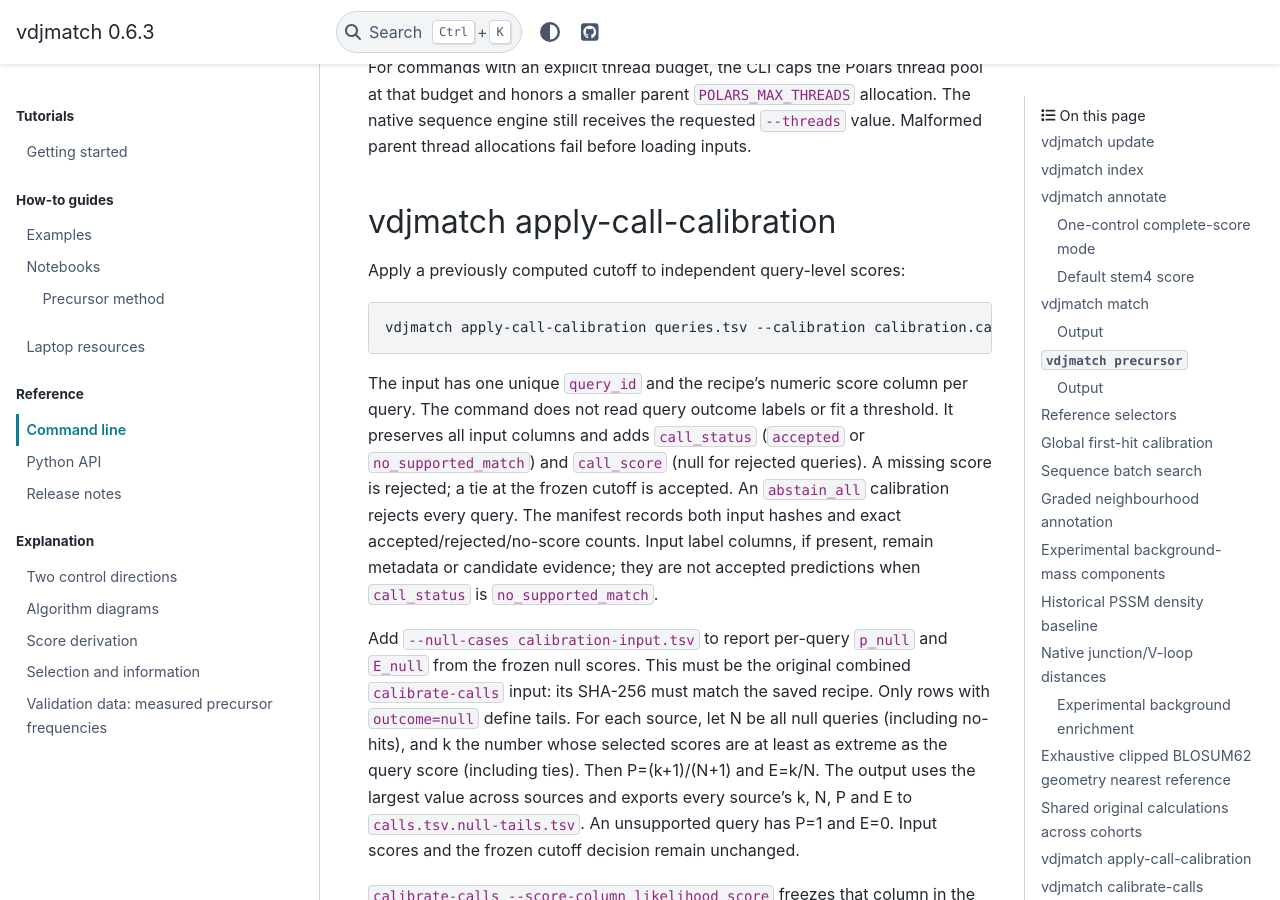
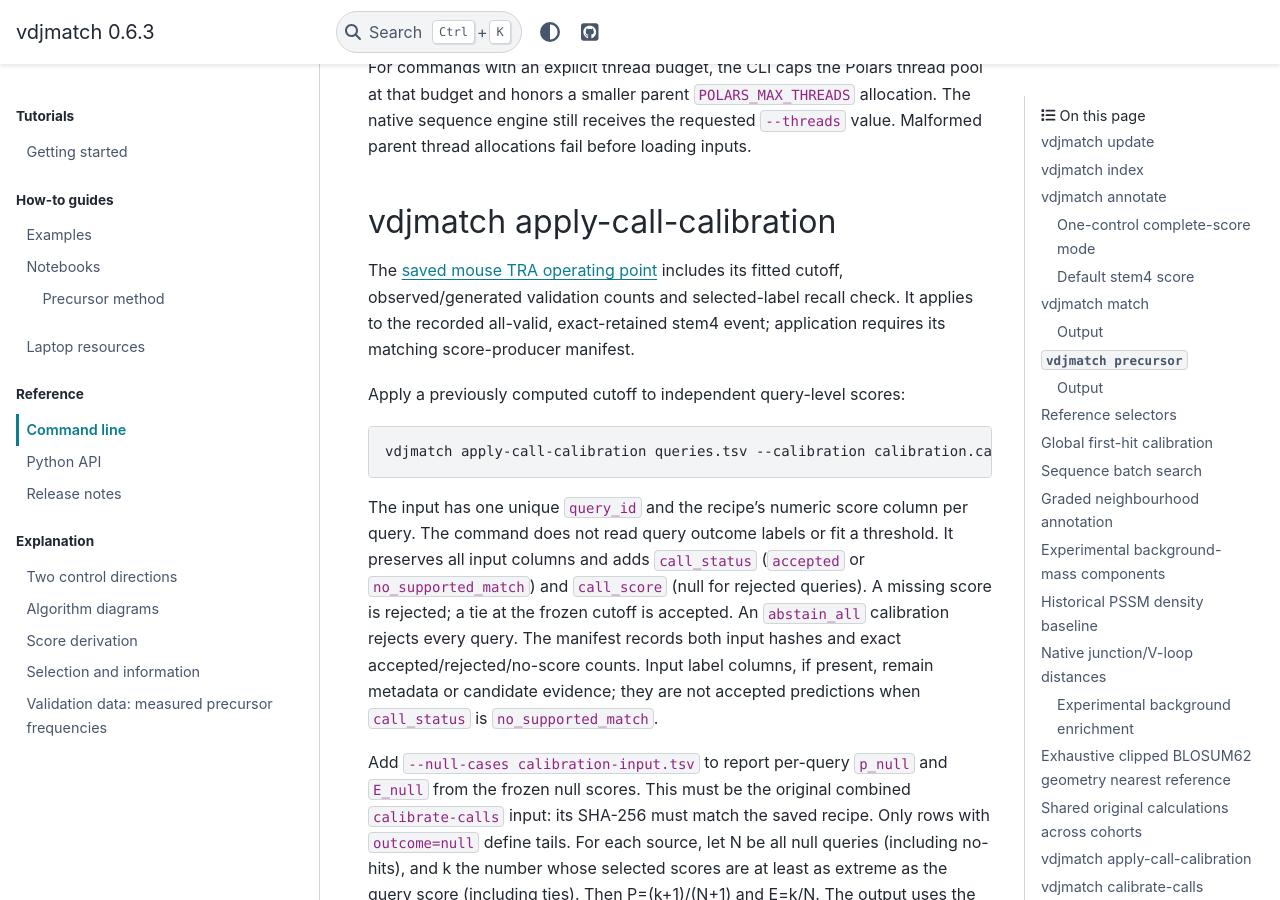
Before and after one commit to antigenomics/vdjmatch, a Sphinx documentation site: the page built from docs/cli.rst, in a window 1280 px wide and 900 px high, scrolled down 26958 px. Built offline with Sphinx 7.4.7 and the PyData theme 0.15.4, drawn with Linux system fonts in a browser that asks for light colours; pages that are not in the unit, such as notebooks, are missing from menus.

Commit message:
Document the mouse TRA calibration artifact (#37)

```diff
--- a/docs/cli.rst
+++ b/docs/cli.rst
@@ -1060,6 +1060,11 @@ Malformed parent thread allocations fail before loading inputs.
 vdjmatch apply-call-calibration
 -------------------------------
 
+The `saved mouse TRA operating point <https://huggingface.co/datasets/isalgo/airr_benchmark/blob/145e91124d0dc0ccc1928d1a36bd4fadd10ee7c4/vdjmatch/releases/0.6.3/calibration/README.md>`_
+includes its fitted cutoff, observed/generated validation counts and selected-label
+recall check. It applies to the recorded all-valid, exact-retained stem4 event;
+application requires its matching score-producer manifest.
+
 Apply a previously computed cutoff to independent query-level scores:
 
 .. code-block:: bash
```
